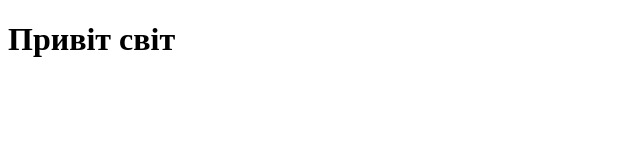
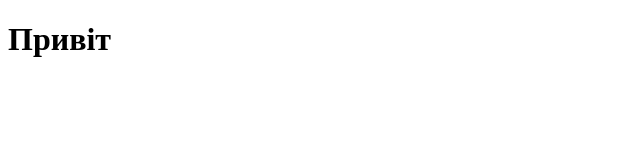
Before and after one commit to legendarym4x/tutorial, a plain HTML site: page index.html in a window 1280 px wide. Shown: the whole page, without its empty margins (0-640 px from the left). Drawn offline with Linux system fonts and the light colour scheme.

Commit message:
Revert "1"
This reverts commit 18b1eeedccf08435614f9b268aa94c99880954ee.

```diff
--- a/index.html
+++ b/index.html
@@ -6,6 +6,6 @@
     <title>Document</title>
   </head>
   <body>
-    <h1>Привіт світ</h1>
+    <h1>Привіт</h1>
   </body>
 </html>
```
